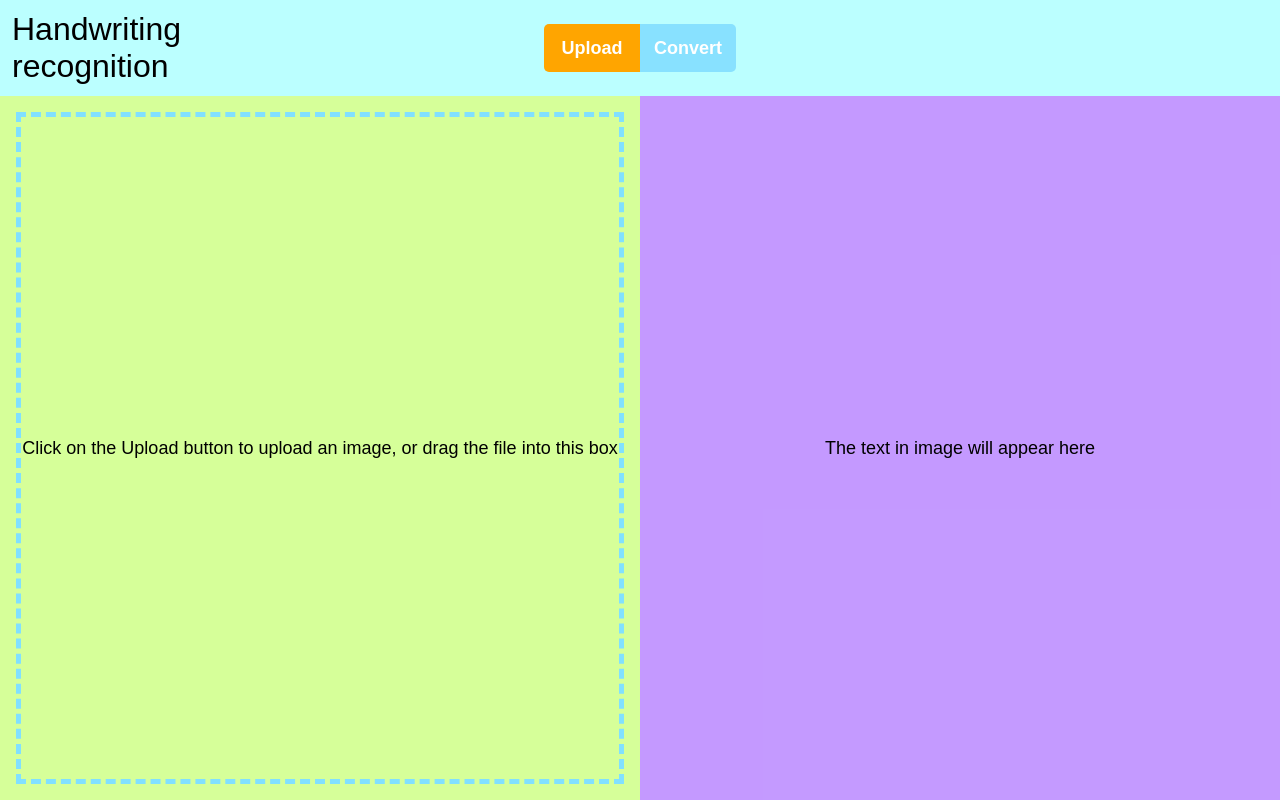
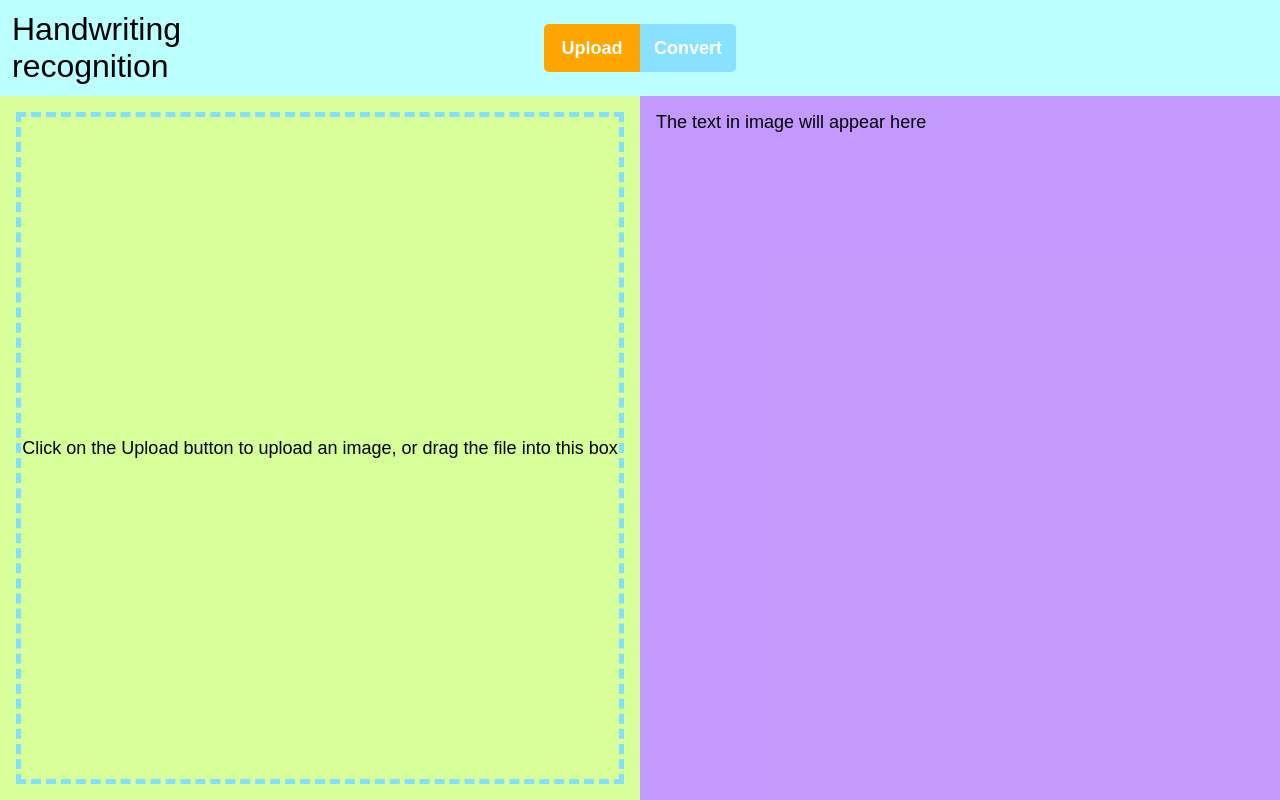
Before and after one commit to shrutikmali/spe-final-frontend, a React (Create React App) app: page / in a window 1280 px wide. Built offline with nearby package versions, Linux system fonts and the light colour scheme.

Commit message:
Complete frontend

```diff
--- a/src/App.css
+++ b/src/App.css
@@ -28,4 +28,5 @@
     width: 50%;
     height: 100%;
     background-color: rgba(134, 47, 255, 0.488);
+    padding: 16px;
 }
--- a/src/App.js
+++ b/src/App.js
@@ -6,10 +6,23 @@ import Conversion from "./components/conversion/Conversion";
 
 const App = () => {
 
+  const SERVER_ADDRESS = "http://192.168.229.144:8080"
+
   const [file, setFile] = useState(null);
 	const [imageURL, setImageURL] = useState(null);
+  const [text, setText] = useState("The text in image will appear here");
+
+  const toBase64 = file => new Promise((resolve, reject) => {
+    const reader = new FileReader();
+    reader.readAsDataURL(file);
+    reader.onload = () => resolve(reader.result);
+    reader.onerror = reject;
+  });
 
 	const handleUpload = (e) => {
+    if(e.target.files.length === 0) {
+      return;
+    }
 		const file = e.target.files[0];
     if(!file.type.includes("image/")) {
       alert("Only image files are allowed");
@@ -20,14 +33,36 @@ const App = () => {
 		setImageURL(url);
 	}
 
+  const getText = async () => {
+    if(file === null) {
+      alert("Please upload a file");
+      return;
+    }
+    const img64 = await toBase64(file);
+    const body = {
+      img: img64
+    }
+
+    await fetch(`${SERVER_ADDRESS}/recognise`, {
+      method: "POST",
+      headers: {
+        "Content-Type": "application/json",
+      },
+      body: JSON.stringify(body)
+    })
+    .then(res => res.json())
+    .then(data => setText(data.text))
+    .catch(err => alert("Error in decoding"));
+  }
+
   return (
     <div className="root">
       <div className="header">
-        <Header imageURL={imageURL} handleUpload={handleUpload}/>
+        <Header handleUpload={handleUpload}  getText={getText} />
       </div>
       <div className="body">
         <div className="app-upload"><Upload imageURL={imageURL} handleUpload={handleUpload} /></div>
-        <div className="app-convert"><Conversion /></div>
+        <div className="app-convert"><Conversion text={text} /></div>
       </div>
     </div>
   );
--- a/src/components/conversion/Conversion.js
+++ b/src/components/conversion/Conversion.js
@@ -1,10 +1,10 @@
 import React from "react";
 import "./conversion.css";
 
-const Conversion = () => {
+const Conversion = ({ text }) => {
   return (
     <div className="conversion-root">
-      <p className="conversion-text">The text in image will appear here</p>
+      <p className="conversion-text">{text}</p>
     </div>
   );
 }
--- a/src/components/conversion/conversion.css
+++ b/src/components/conversion/conversion.css
@@ -1,8 +1,5 @@
 .conversion-root {
     width: 100%;
     height: 100%;
-    display: flex;
-    align-items: center;
-    justify-content: center;
     font-size: 18px;
 }
--- a/src/components/header/Header.js
+++ b/src/components/header/Header.js
@@ -1,7 +1,7 @@
-import React, { useState } from "react";
+import React from "react";
 import "./header.css";
 
-const Header = ({ imageURL, handleUpload }) => {
+const Header = ({ handleUpload, getText }) => {
 
 	return (
 		<div className="header-root">
@@ -9,7 +9,7 @@ const Header = ({ imageURL, handleUpload }) => {
 				<div className="header-btns">
 					<input id="file-upload" type="file" style={{display: "none"}} accept="image/*" onChange={handleUpload} max={1}/>
 					<label htmlFor="file-upload" className="btn upload-btn">Upload</label>
-					<button className="btn convert-btn">Convert</button>
+					<button className="btn convert-btn" onClick={getText}>Convert</button>
 				</div>
 		</div>
 	);
```
